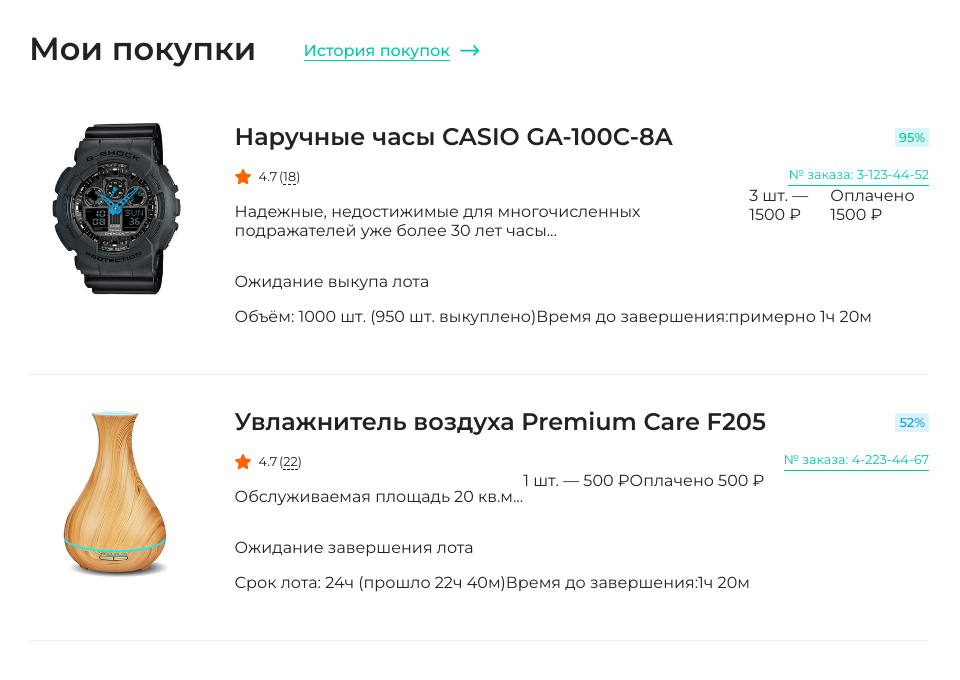
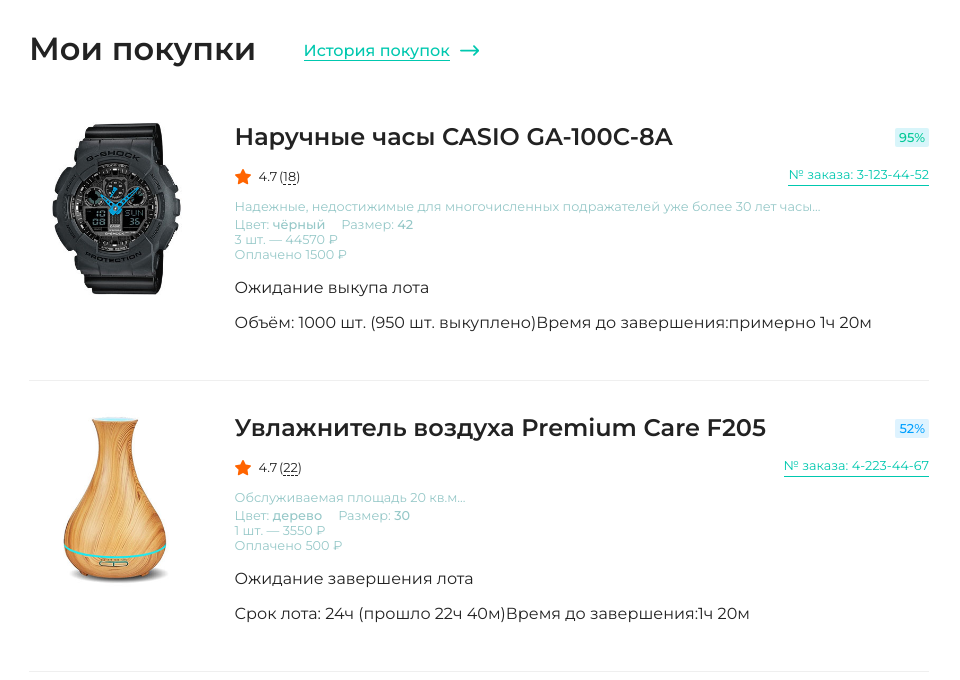
Before and after one commit to grigiriy/cobu_test, a React (Create React App) app: page / in a window 1280 px wide. Shown: the top 680 px of the page, without its empty margins (161-1121 px from the left). Built offline with nearby package versions, Linux system fonts and the light colour scheme.

Commit message:
card attributes and about text

```diff
--- a/src/components/card/Card.jsx
+++ b/src/components/card/Card.jsx
@@ -32,8 +32,14 @@
                     </div>
                     <div className="card-main">
                         <p>{props.item.about}</p>
-                        <Price count={props.item.count} val={props.item.bet} />
-                        <PriceLabel val={props.item.bet} />
+                        <div className="atts">
+                            <div>Цвет: <span>{props.item.color}</span></div>
+                            <div>Размер: <span>{props.item.size}</span></div>
+                        </div>
+                        <div className="price-wrapper">
+                            <Price count={props.item.count} val={props.item.price} />
+                            <PriceLabel val={props.item.bet} />
+                        </div>
                     </div>
                     <div className="card-footer">
                         <Status status={props.item.status}/>
--- a/src/components/card/card.scss
+++ b/src/components/card/card.scss
@@ -15,15 +15,16 @@
   .col-right {
     width: 80%;
     .content-wrapper {
-      > div {
+      .card-header {
         display: flex;
-        &.card-header {
-          justify-content: space-between;
-          margin-bottom: 1rem;
-          h2 {
-            margin: 0;
-          }
+        justify-content: space-between;
+        margin-bottom: 1rem;
+        h2 {
+          margin: 0;
         }
+      }
+      .card-subheader {
+        display: flex;
         .order-id {
           font-size: 0.8rem;
           margin-left: auto;
@@ -32,6 +33,21 @@
           border-bottom: solid 1px;
         }
       }
+      .card-main {
+        color: rgb(150, 200, 200);
+        font-size: 0.8rem;
+        p {
+          width: 100%;
+          margin-bottom: 0.2rem;
+        }
+        .atts {
+          display: flex;
+          span {
+            font-weight: 500;
+            margin-right: 1rem;
+          }
+        }
+      }
     }
   }
 }
```
